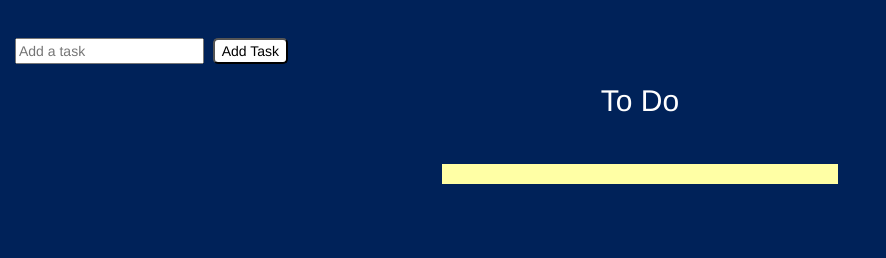
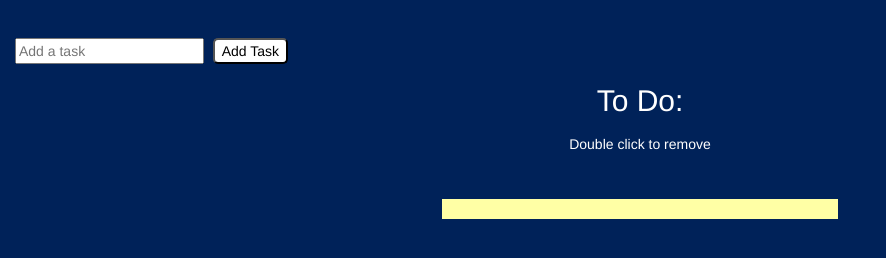
Before and after one commit to djay24/js1-final, a plain HTML site: page index.html in a window 1280 px wide. Shown: the whole page, without its empty margins (0-886 px from the left). Drawn offline with nearby package versions, Linux system fonts and the light colour scheme.

Commit message:
added text for removing task

```diff
--- a/index.html
+++ b/index.html
@@ -20,7 +20,12 @@
     </div>
     <div class="row">
       <div class="col-sm-4 col-sm-offset-4">
-        <h2 class="list-header">To Do</h2>
+        <h2 class="list-header">To Do:</h2>
+      </div>
+    </div>
+    <div class="row">
+      <div class="col-sm-4 col-sm-offset-4">
+        <h5 class="list-header">Double click to remove</h5>
       </div>
     </div>
     <div class="row margin-top">
```
